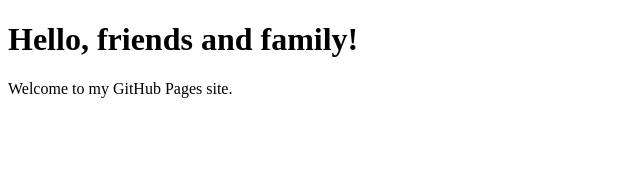
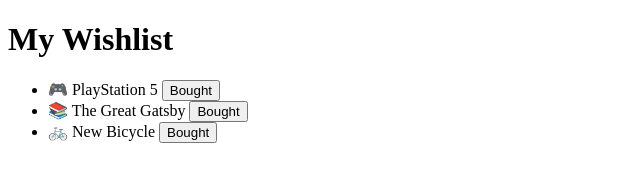
Before and after one commit to ThijssenWare/Verlanglijstje, a plain HTML site: page index.html in a window 1280 px wide. Shown: the whole page, without its empty margins (0-640 px from the left). Drawn offline with Linux system fonts and the light colour scheme.

Commit message:
initial commit

```diff
--- a/index.html
+++ b/index.html
@@ -1,10 +1,28 @@
 <!DOCTYPE html>
 <html>
 <head>
-    <title>Welcome!</title>
+    <title>My Wishlist</title>
+    <style>
+        .completed { text-decoration: line-through; color: gray; }
+    </style>
 </head>
 <body>
-    <h1>Hello, friends and family!</h1>
-    <p>Welcome to my GitHub Pages site.</p>
+    <h1>My Wishlist</h1>
+    <ul id="wishlist">
+        <li data-id="1">🎮 PlayStation 5 <button onclick="markAsBought(1)">Bought</button></li>
+        <li data-id="2">📚 The Great Gatsby <button onclick="markAsBought(2)">Bought</button></li>
+        <li data-id="3">🚲 New Bicycle <button onclick="markAsBought(3)">Bought</button></li>
+    </ul>
+
+    <script>
+        function markAsBought(id) {
+            let item = document.querySelector(`[data-id="${id}"]`);
+            let name = prompt("Enter your name to mark it as bought:");
+            if (name) {
+                item.innerHTML = `<span class="completed">${item.innerText} - ${name}</span>`;
+                localStorage.setItem(`wishlist-${id}`, name); // Stores locally (not visible to others)
+            }
+        }
+    </script>
 </body>
 </html>
```
